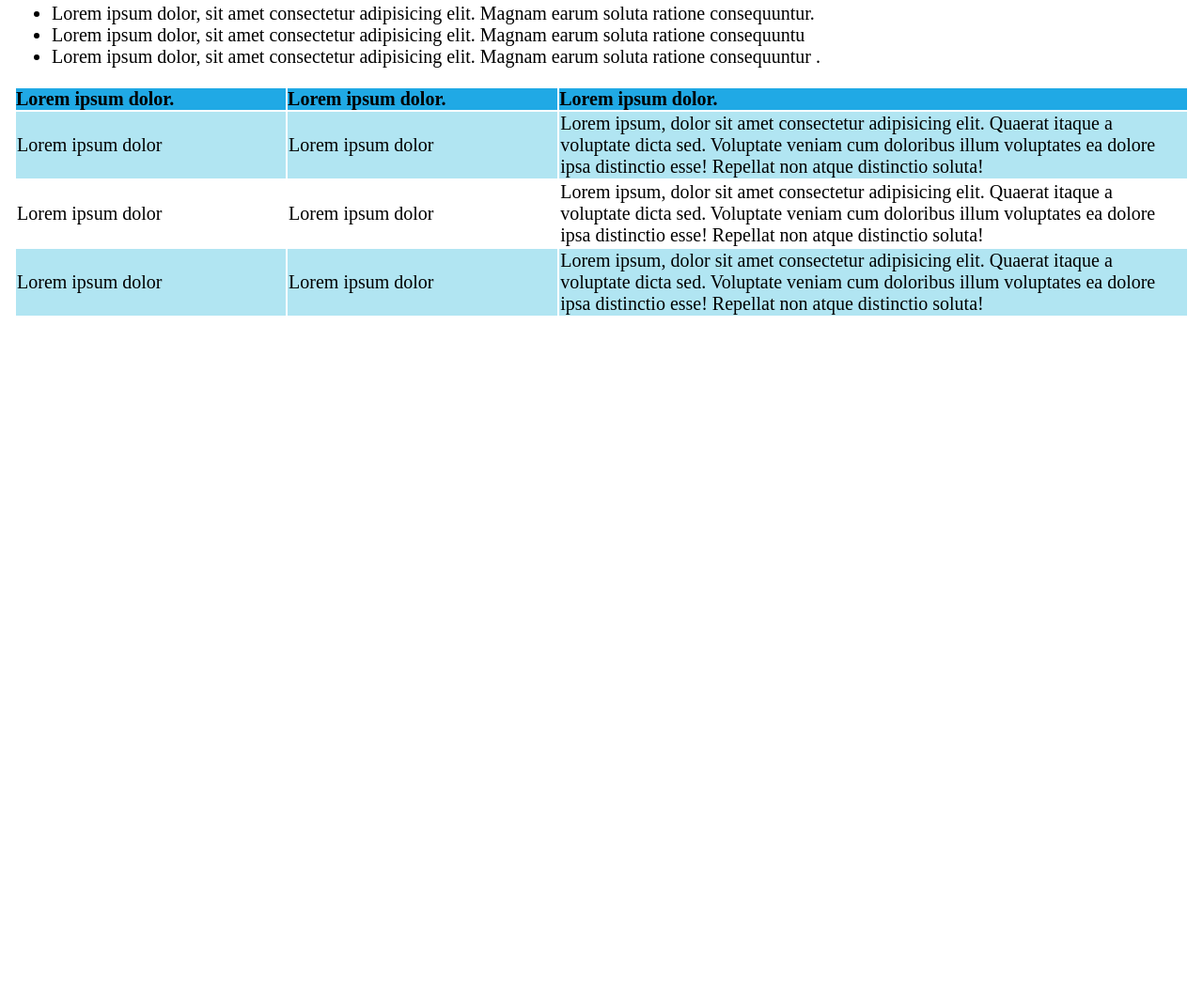
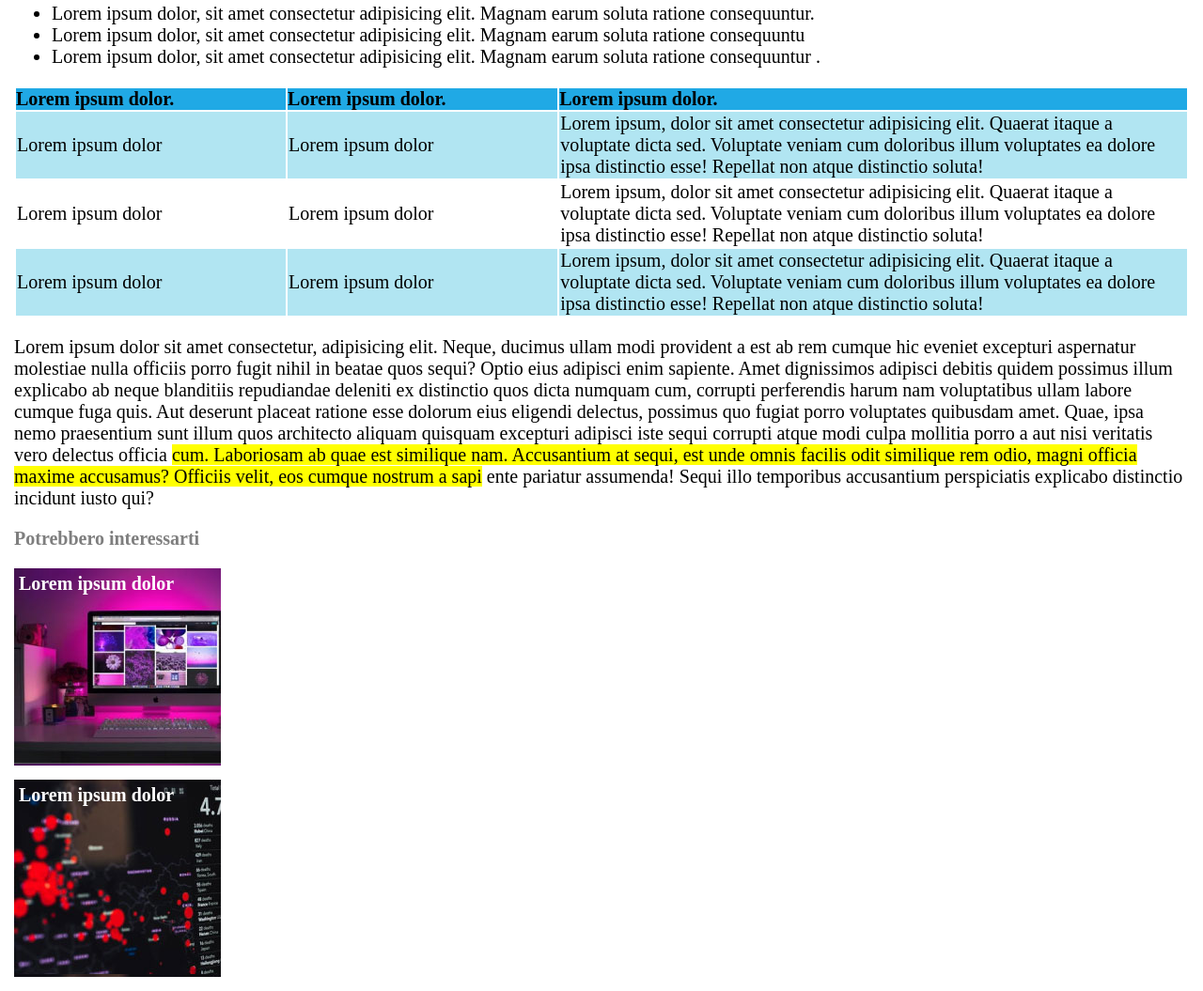
Before and after one commit to MauroDeStefano/html-css-booleaner, a plain HTML site: page index.html in a window 1280 px wide. Shown: the part 1254-2309 px from the top of the page at 94% size. Before the commit the page ends 1592 px from the top, so only its background shows below. Drawn offline with Linux system fonts and the light colour scheme.

Commit message:
pie di pagina aggiunta

```diff
--- a/css/style.css
+++ b/css/style.css
@@ -78,3 +78,24 @@ thead{
 .azzurro{
   background-color: #B1E5F2;
 }
+
+.interessi{
+  color: #7E7E7E;
+}
+
+.immpie{
+  width: 200px;
+  height: 200px;
+  margin: 15px 0px 15px 0;
+  padding: 5px 15px 5px 5px;
+  color: white;
+
+}
+
+.primo{
+  background-image: url(../img/monitor.jpg);
+}
+
+.secondo{
+  background-image: url(../img/graph.jpg);
+}
--- a/index.html
+++ b/index.html
@@ -83,11 +83,33 @@
           <td>Lorem ipsum, dolor sit amet consectetur adipisicing elit. Quaerat itaque a voluptate dicta sed. Voluptate veniam cum doloribus illum voluptates ea dolore ipsa distinctio esse! Repellat non atque distinctio soluta!</td>
         </tr>
       </tbody>
+
     </table>
+
+    <!-- /tabella -->
+
+    <P>
+      Lorem ipsum dolor sit amet consectetur, adipisicing elit. Neque, ducimus ullam modi provident a est ab rem cumque hic eveniet excepturi aspernatur molestiae nulla officiis porro fugit nihil in beatae quos sequi? Optio eius adipisci enim sapiente. Amet dignissimos adipisci debitis quidem possimus illum explicabo ab neque blanditiis repudiandae deleniti ex distinctio quos dicta numquam cum, corrupti perferendis harum nam voluptatibus ullam labore cumque fuga quis. Aut deserunt placeat ratione esse dolorum eius eligendi delectus, possimus quo fugiat porro voluptates quibusdam amet. Quae, ipsa nemo praesentium sunt illum quos architecto aliquam quisquam excepturi adipisci iste sequi corrupti atque modi culpa mollitia porro a aut nisi veritatis vero delectus officia <span class="evidenziato">cum. Laboriosam ab quae est similique nam. Accusantium at sequi, est unde omnis facilis odit similique rem odio, magni officia maxime accusamus? Officiis velit, eos cumque nostrum a sapi</span> ente pariatur assumenda! Sequi illo temporibus accusantium perspiciatis explicabo distinctio incidunt iusto qui?
+    </P>
 
   </main>
 
   <footer>
+  <!-- interessi -->
+
+    <p class="interessi">
+      <strong>Potrebbero interessarti</strong>
+    </p>
+
+    <!-- immagini con testo -->
+
+    <div class="immpie primo">
+      <strong> Lorem ipsum dolor</strong>
+    </div>
+
+    <div class="immpie secondo">
+      <strong> Lorem ipsum dolor</strong>
+    </div>
 
   </footer>
 
```
